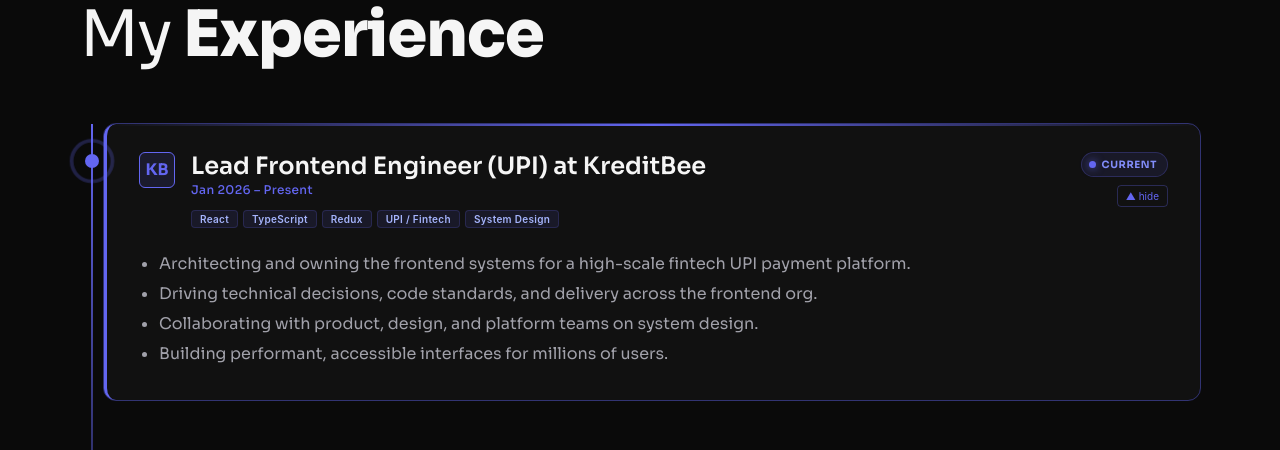
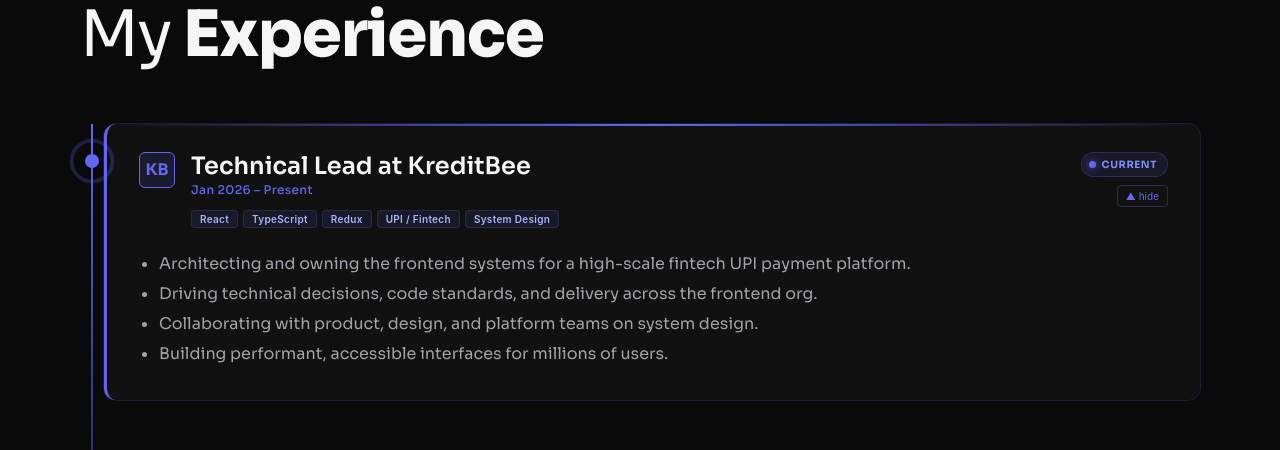
Before and after one commit to graphicstone/portfolio, a React (Vite) app: page / in a window 1280 px wide. Shown: the part 1420-1870 px from the top of the page. Built offline with nearby package versions, Linux system fonts and the light colour scheme; no server answers.

Commit message:
fix: indigo outline on hover only, rename KreditBee title to Technical Lead

```diff
--- a/src/layouts/landing-page/components/experience-section/ExperienceCard.jsx
+++ b/src/layouts/landing-page/components/experience-section/ExperienceCard.jsx
@@ -48,12 +48,11 @@
         borderLeft: '3px solid',
         borderLeftColor: 'colors.accent',
         outline: '1px solid',
-        outlineColor: isActive
-          ? 'rgba(99,102,241,0.45)'
-          : isOpen
-            ? 'rgba(99,102,241,0.2)'
-            : 'colors.border',
+        outlineColor: isOpen ? 'rgba(99,102,241,0.2)' : 'colors.border',
         transition: 'outline-color 0.3s ease, box-shadow 0.3s ease',
+        '&:hover': {
+          outlineColor: 'rgba(99,102,241,0.45)',
+        },
       }}
     >
       {/* Glowing top edge — active role only */}
--- a/src/layouts/landing-page/components/experience-section/ExperienceSection.jsx
+++ b/src/layouts/landing-page/components/experience-section/ExperienceSection.jsx
@@ -176,7 +176,7 @@
                     </Typography>
                   </Box>
                 }
-                jobTitle="Lead Frontend Engineer (UPI) at KreditBee"
+                jobTitle="Technical Lead at KreditBee"
                 tenure="Jan 2026 – Present"
                 description={[
                   'Architecting and owning the frontend systems for a high-scale fintech UPI payment platform.',
```
